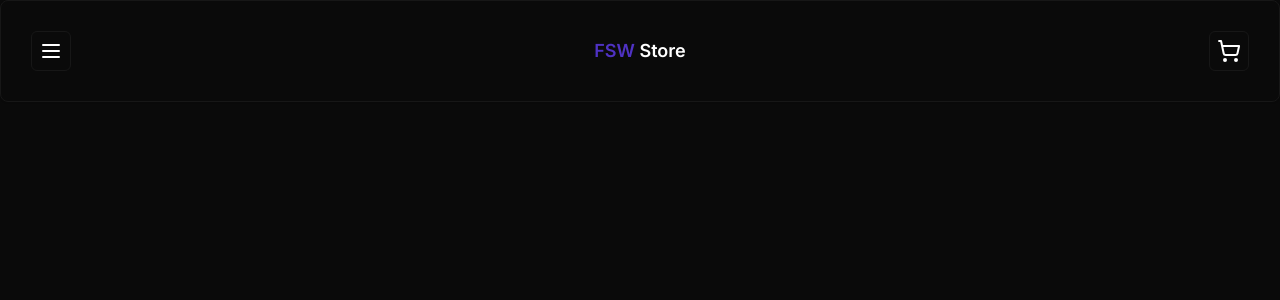
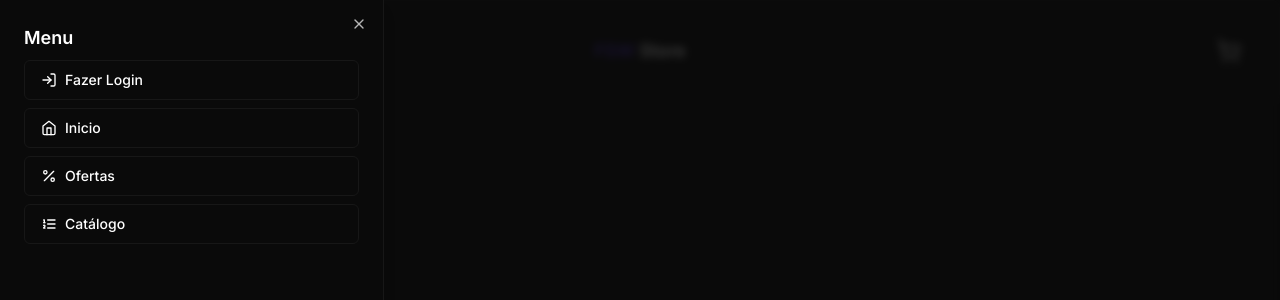
Before and after one commit to natanfalconi/fsw_store, a Next.js app: page / in a window 1280 px wide. Both pictures are taken after a click on the button 51 px from the left and 51 px from the top of the page. Shown: the top 300 px of the page. Built offline with nearby package versions, Linux system fonts and the light colour scheme.

Commit message:
feat: add header menu using sheet components

```diff
--- a/package.json
+++ b/package.json
@@ -10,6 +10,7 @@
   },
   "dependencies": {
     "@prisma/client": "^5.4.2",
+    "@radix-ui/react-dialog": "^1.0.5",
     "@radix-ui/react-slot": "^1.0.2",
     "class-variance-authority": "^0.7.0",
     "clsx": "^2.0.0",
--- a/src/app/layout.tsx
+++ b/src/app/layout.tsx
@@ -16,9 +16,11 @@
   children: React.ReactNode
 }) {
   return (
-    <html lang="en">
-      <Header />
-      <body className={inter.className}>{children}</body>
+    <html lang="pt-br">
+      <body className={inter.className}>
+        <Header />
+        {children}
+      </body>
     </html>
   )
 }
--- a/src/app/page.tsx
+++ b/src/app/page.tsx
@@ -1,5 +1,5 @@
 export default function Home() {
   return (
-    <div></div>
+    <div>Home</div>
   )
 }
--- a/src/components/ui/header.tsx
+++ b/src/components/ui/header.tsx
@@ -1,17 +1,53 @@
-import { MenuIcon, ShoppingCartIcon } from "lucide-react";
+import { HomeIcon, ListOrderedIcon, LogInIcon, MenuIcon, PercentIcon, ShoppingCartIcon } from "lucide-react";
 import { Button } from "./button";
 import { Card } from "./card";
+import { Sheet, SheetContent, SheetHeader, SheetTrigger } from "./sheet";
 
 export const Header = () => {
     return (
         <Card className="flex justify-between p-[1.875rem] items-center">
-            <Button size='icon' variant='outline'>
-                <MenuIcon />
-            </Button>
+            <Sheet>
+                <SheetTrigger asChild>
+                    <Button size="icon" variant="outline">
+                        <MenuIcon />
+                    </Button>
+                </SheetTrigger>
+
+                <SheetContent side="left">
+                    <SheetHeader className="text-left text-lg font-semibold">
+                        Menu
+                    </SheetHeader>
+
+                    <div className="mt-2 flex flex-col gap-2">
+                        <Button variant='outline' className="w-full justify-start gap-2" >
+                            <LogInIcon size={16} />
+                            Fazer Login
+                        </Button>
+
+                        <Button variant='outline' className="w-full justify-start gap-2" >
+                            <HomeIcon size={16} />
+                            Inicio
+                        </Button>
+
+                        <Button variant='outline' className="w-full justify-start gap-2" >
+                            <PercentIcon size={16} />
+                            Ofertas
+                        </Button>
+
+                        <Button variant='outline' className="w-full justify-start gap-2" >
+                            <ListOrderedIcon size={16} />
+                            Catálogo
+                        </Button>
+
+                    </div>
+                </SheetContent>
+            </Sheet>
+
             <h1 className="font-semibold text-lg"> <span className="text-primary">FSW</span> Store</h1>
             <Button size='icon' variant='outline'>
                 <ShoppingCartIcon />
             </Button>
+
         </Card>
     );
 }
--- /dev/null
+++ b/src/components/ui/sheet.tsx
@@ -0,0 +1,146 @@
+"use client"
+
+import * as React from "react"
+import * as SheetPrimitive from "@radix-ui/react-dialog"
+import { cva, type VariantProps } from "class-variance-authority"
+import { X } from "lucide-react"
+
+import { cn } from "@/lib/utils"
+
+const Sheet = SheetPrimitive.Root
+
+const SheetTrigger = SheetPrimitive.Trigger
+
+const SheetClose = SheetPrimitive.Close
+
+const SheetPortal = ({
+  className,
+  ...props
+}: SheetPrimitive.DialogPortalProps) => (
+  <SheetPrimitive.Portal className={cn(className)} {...props} />
+)
+SheetPortal.displayName = SheetPrimitive.Portal.displayName
+
+const SheetOverlay = React.forwardRef<
+  React.ElementRef<typeof SheetPrimitive.Overlay>,
+  React.ComponentPropsWithoutRef<typeof SheetPrimitive.Overlay>
+>(({ className, ...props }, ref) => (
+  <SheetPrimitive.Overlay
+    className={cn(
+      "fixed inset-0 z-50 bg-background/80 backdrop-blur-sm data-[state=open]:animate-in data-[state=closed]:animate-out data-[state=closed]:fade-out-0 data-[state=open]:fade-in-0",
+      className
+    )}
+    {...props}
+    ref={ref}
+  />
+))
+SheetOverlay.displayName = SheetPrimitive.Overlay.displayName
+
+const sheetVariants = cva(
+  "fixed z-50 gap-4 bg-background p-6 shadow-lg transition ease-in-out data-[state=open]:animate-in data-[state=closed]:animate-out data-[state=closed]:duration-300 data-[state=open]:duration-500",
+  {
+    variants: {
+      side: {
+        top: "inset-x-0 top-0 border-b data-[state=closed]:slide-out-to-top data-[state=open]:slide-in-from-top",
+        bottom:
+          "inset-x-0 bottom-0 border-t data-[state=closed]:slide-out-to-bottom data-[state=open]:slide-in-from-bottom",
+        left: "inset-y-0 left-0 h-full w-3/4 border-r data-[state=closed]:slide-out-to-left data-[state=open]:slide-in-from-left sm:max-w-sm",
+        right:
+          "inset-y-0 right-0 h-full w-3/4  border-l data-[state=closed]:slide-out-to-right data-[state=open]:slide-in-from-right sm:max-w-sm",
+      },
+    },
+    defaultVariants: {
+      side: "right",
+    },
+  }
+)
+
+interface SheetContentProps
+  extends React.ComponentPropsWithoutRef<typeof SheetPrimitive.Content>,
+    VariantProps<typeof sheetVariants> {}
+
+const SheetContent = React.forwardRef<
+  React.ElementRef<typeof SheetPrimitive.Content>,
+  SheetContentProps
+>(({ side = "right", className, children, ...props }, ref) => (
+  <SheetPortal>
+    <SheetOverlay />
+    <SheetPrimitive.Content
+      ref={ref}
+      className={cn(sheetVariants({ side }), className)}
+      {...props}
+    >
+      {children}
+      <SheetPrimitive.Close className="absolute right-4 top-4 rounded-sm opacity-70 ring-offset-background transition-opacity hover:opacity-100 focus:outline-none focus:ring-2 focus:ring-ring focus:ring-offset-2 disabled:pointer-events-none data-[state=open]:bg-secondary">
+        <X className="h-4 w-4" />
+        <span className="sr-only">Close</span>
+      </SheetPrimitive.Close>
+    </SheetPrimitive.Content>
+  </SheetPortal>
+))
+SheetContent.displayName = SheetPrimitive.Content.displayName
+
+const SheetHeader = ({
+  className,
+  ...props
+}: React.HTMLAttributes<HTMLDivElement>) => (
+  <div
+    className={cn(
+      "flex flex-col space-y-2 text-center sm:text-left",
+      className
+    )}
+    {...props}
+  />
+)
+SheetHeader.displayName = "SheetHeader"
+
+const SheetFooter = ({
+  className,
+  ...props
+}: React.HTMLAttributes<HTMLDivElement>) => (
+  <div
+    className={cn(
+      "flex flex-col-reverse sm:flex-row sm:justify-end sm:space-x-2",
+      className
+    )}
+    {...props}
+  />
+)
+SheetFooter.displayName = "SheetFooter"
+
+const SheetTitle = React.forwardRef<
+  React.ElementRef<typeof SheetPrimitive.Title>,
+  React.ComponentPropsWithoutRef<typeof SheetPrimitive.Title>
+>(({ className, ...props }, ref) => (
+  <SheetPrimitive.Title
+    ref={ref}
+    className={cn("text-lg font-semibold text-foreground", className)}
+    {...props}
+  />
+))
+SheetTitle.displayName = SheetPrimitive.Title.displayName
+
+const SheetDescription = React.forwardRef<
+  React.ElementRef<typeof SheetPrimitive.Description>,
+  React.ComponentPropsWithoutRef<typeof SheetPrimitive.Description>
+>(({ className, ...props }, ref) => (
+  <SheetPrimitive.Description
+    ref={ref}
+    className={cn("text-sm text-muted-foreground", className)}
+    {...props}
+  />
+))
+SheetDescription.displayName = SheetPrimitive.Description.displayName
+
+export {
+  Sheet,
+  SheetPortal,
+  SheetOverlay,
+  SheetTrigger,
+  SheetClose,
+  SheetContent,
+  SheetHeader,
+  SheetFooter,
+  SheetTitle,
+  SheetDescription,
+}
```
Also changed, not shown: 1 other file (tests, documents, lock files or other folders).
